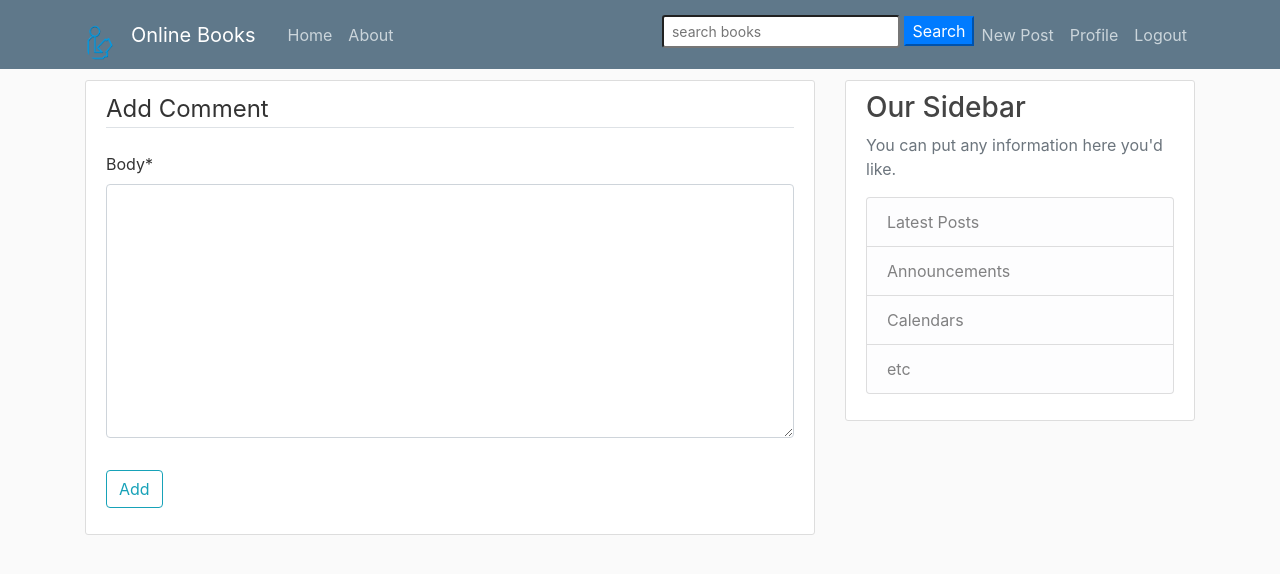
After one commit to jatinrastogi/Online-Library-for-E-books, a Django app: page /post/1/comment in a window 1280 px wide. The commit adds this page. Shown: the top 574 px of the page. Run offline with Django 3.2, Linux system fonts and the light colour scheme; a user stored in the database is signed in; some libraries are stand-ins or nearby versions.

Commit message:
added search,prime and comment section

```diff
--- a/blog/admin.py
+++ b/blog/admin.py
@@ -1,4 +1,5 @@
 from django.contrib import admin
-from .models import Post
+from .models import Post,Comment
 # Register your models here.
 admin.site.register(Post)
+admin.site.register(Comment)
--- /dev/null
+++ b/blog/forms.py
@@ -0,0 +1,7 @@
+from django import forms
+from .models import Comment
+
+class CommentForm(forms.ModelForm):
+    class Meta:
+        model = Comment
+        fields = ('body',)
--- a/blog/models.py
+++ b/blog/models.py
@@ -16,3 +16,14 @@
 
     def get_absolute_url(self):
         return reverse('post-detail',kwargs={'pk':self.pk})
+
+
+
+class Comment(models.Model):
+    post = models.ForeignKey(Post,related_name="comments",on_delete=models.CASCADE)
+    name = models.ForeignKey(User,on_delete=models.CASCADE)
+    body = models.TextField()
+    date_posted=date_posted = models.DateTimeField(default=timezone.now)
+
+    def __str__(self):
+        return '%s-%s' % (self.post.title,self.name)
--- /dev/null
+++ b/blog/templates/add_comment.html
@@ -0,0 +1,20 @@
+
+{% extends "blog/base.html" %}
+{% load crispy_forms_tags %}
+{% block content %}
+    <div class="content-section">
+        <form method="POST">
+            {% csrf_token%}
+            <fieldset class="form-group">
+
+                <legend class="border-bottom mb-4">Add Comment</legend>
+                {{ form|crispy }}
+            </fieldset>
+            <div class="form-group">
+                <button class="btn btn-outline-info" type="submit">Add</button>
+            </div>
+
+        </form>
+
+    </div>
+{% endblock %}
--- a/blog/templates/blog/base.html
+++ b/blog/templates/blog/base.html
@@ -32,6 +32,11 @@
                   <!-- Navbar Right Side -->
                   <div class="navbar-nav">
                     {% if user.is_authenticated %}
+                      <form action="{% url 'blog-search' %}" method="POST">
+                        {% csrf_token %}
+                      <input type="search" placeholder="search books" class="form-control-sm" aria-label="Search" name="searched">
+                      <button class="btn-primary" type="submit">Search</button>
+                      </form>
                       <a class="nav-item nav-link" href="{% url 'post-create' %}">New Post</a>
                       <a class="nav-item nav-link" href="{% url 'profile' %}">Profile</a>
                       <a class="nav-item nav-link" href="{% url 'logout' %}">Logout</a>
@@ -40,6 +45,7 @@
                       <a class="nav-item nav-link" href="{% url 'login' %}">Login</a>
                       <a class="nav-item nav-link" href="{% url 'register' %}">Register</a>
                     {% endif %}
+
                   </div>
                 </div>
               </div>
--- a/blog/urls.py
+++ b/blog/urls.py
@@ -1,6 +1,6 @@
 from django.urls import path
 from django.contrib import admin
-from .views import UserPostListView,PostListView,PostDetailView,PostCreateView,PostUpdateView,PostDeleteView
+from .views import UserPostListView,PostListView,PostDetailView,PostCreateView,PostUpdateView,PostDeleteView,AddCommentView
 from . import views
 
 urlpatterns = [
@@ -10,5 +10,7 @@
     path('post/<int:pk>/update/', PostUpdateView.as_view(),name="post-update"),
     path('post/<int:pk>/delete/', PostDeleteView.as_view(),name="post-delete"),
     path('post/new/', PostCreateView.as_view(),name="post-create"),
+    path('post/<int:pk>/comment', AddCommentView.as_view(),name="add_comment"),
     path('about/', views.about,name="blog-about"),
+    path('search/', views.search,name="blog-search"),
 ]
--- a/blog/views.py
+++ b/blog/views.py
@@ -1,6 +1,6 @@
 from django.shortcuts import render,get_object_or_404
 from django.http import HttpResponse
-from .models import Post
+from .models import Post,Comment
 from django.views.generic import (
 ListView,
 DetailView,
@@ -10,6 +10,9 @@
 )
 from django.contrib.auth.mixins import LoginRequiredMixin,UserPassesTestMixin
 from django.contrib.auth.models import  User
+from .forms import CommentForm
+from django.urls import reverse_lazy
+
 # Create your views here.
 
 def home(request):
@@ -86,3 +89,27 @@
 
 def about(request):
     return render(request,'blog/about.html',{'title':'about'})
+
+
+
+def search(request):
+    if request.method == "POST":
+        searched = request.POST.get('searched',"")
+        books = Post.objects.filter(title__contains=searched)
+        return render(request,'blog/search.html',{'title':'search','searched':searched,'books':books})
+    else:
+        return render(request,'blog/search.html',{'title':'search'})
+
+class AddCommentView(LoginRequiredMixin, CreateView):
+    model = Comment
+    template_name = 'add_comment.html'
+
+    form_class = CommentForm
+
+    def form_valid(self,form):
+        form.instance.post_id = self.kwargs['pk']
+        form.instance.name = self.request.user
+        return super().form_valid(form)
+    def get_success_url(self):
+
+        return reverse_lazy('post-detail', kwargs={'pk': self.kwargs['pk']})
--- a/users/forms.py
+++ b/users/forms.py
@@ -4,9 +4,9 @@
 from .models import Profile,Person
 class UserRegisterForm(UserCreationForm):
     email = forms.EmailField()
-
+    prime = forms.BooleanField(required=False)
     class Meta:
-        model = Person
+        model = User
         fields = ['prime','username','email','password1','password2']
 
 
--- a/users/templates/users/register.html
+++ b/users/templates/users/register.html
@@ -9,6 +9,7 @@
                 <legend class="border-bottom mb-4">Join Today!</legend>
                 {{ form|crispy }}
             </fieldset>
+
             <div class="form-group">
                 <button class="btn btn-outline-info" type="submit">Sign Up</button>
             </div>
```
Also changed, not shown: blog/templates/blog/post_detail.html (+34 -0 lines), blog/templates/blog/search.html (added, +61 -0 lines), users/models.py (+9 -6 lines), users/views.py (+12 -0 lines), blog/migrations/0006_comment.py (added), db.sqlite3, users/migrations/0003_person.py (added), 2 other files.
